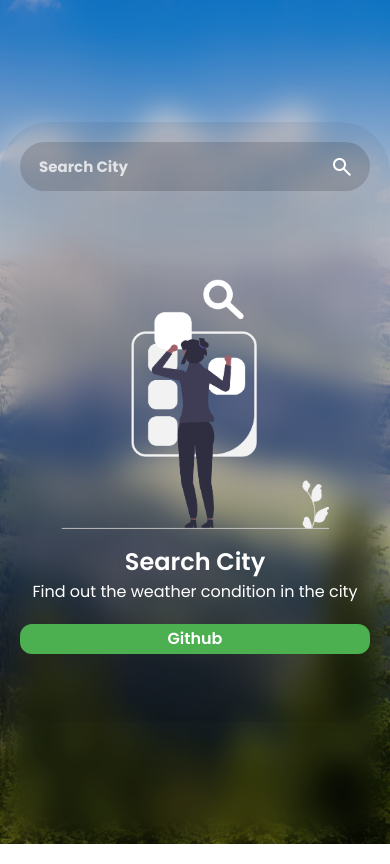
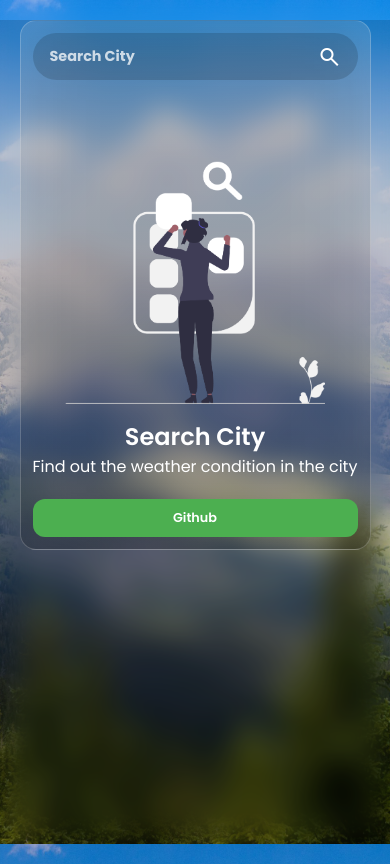
Before and after one commit to DenysHandziichuk/Weather-App, a website: page index.html in a window 390 px wide. Drawn offline with nearby package versions, Linux system fonts and the light colour scheme.

Commit message:
Add responsive design

```diff
--- a/style.css
+++ b/style.css
@@ -14,12 +14,13 @@ body {
     width: 100%;
     height: 100dvh;
     background-size: cover;
-    z-index: 1;
     background-position: center;
     display: flex;
     align-items: center;
     justify-content: center;
     backdrop-filter: blur(15px);
+    overflow: hidden;
+    z-index: 1;
 }
 
 body::before {
@@ -27,7 +28,7 @@ body::before {
     position: absolute;
     width: 100%;
     height: 100dvh;
-    background: rgb(0, 0, 0, 0.15);
+    background: rgba(0, 0, 0, 0.15);
 }
 
 .input-container {
@@ -35,15 +36,18 @@ body::before {
 }
 
 .main-container {
-    height: 600px;
+    max-width: 90%;
     width: 400px;
+    max-height: 95dvh;
+    height: auto;
     z-index: 1;
-    background: linear-gradient(to top, rgb(0, 0, 0, 0.15), rgb(255, 255, 255, 0,15));
-    border-radius: 50px;
+    background: linear-gradient(to top, rgba(0,0,0,0.15), rgba(255,255,255,0.15));
+    border-radius: 30px;
     padding: 20px;
-    backdrop-filter: blur(70px);
-    border-color: white;
+    backdrop-filter: blur(40px);
+    border: 1px solid rgba(255,255,255,0.2);
     animation: fadeIn 0.5s ease-out;
+    overflow-y: auto;
 }
 
 .regular-txt {
@@ -52,25 +56,24 @@ body::before {
 
 .city-input {
     width: 100%;
-    font-size: 15px;
-    padding: 10px 16px;
+    font-size: 1rem;
+    padding: 12px 18px;
     border-radius: 50px;
     outline: none;
     font-weight: 700;
     border: 3px solid transparent;
-    background-color: rgb(0, 0, 0, 0.15);
-    transition: 0.25 border;
+    background-color: rgba(0, 0, 0, 0.15);
+    transition: 0.25s border;
     padding-right: 45px;
 }
 
 .city-input:focus {
-    border: 3px solid rgb(0, 0, 0, 0.15);
+    border: 3px solid rgba(0, 0, 0, 0.15);
 }
 
 .city-input::placeholder {
-    color: rgb(255,255,255, 0.75);
+    color: rgba(255,255,255, 0.75);
 }
-
 
 .submit-btn {
     position: absolute;
@@ -82,7 +85,6 @@ body::before {
     border: none;
     cursor: pointer;
 }
-
 
 .location-date-container {
     justify-content: space-between;
@@ -122,7 +124,7 @@ body::before {
 }
 
 .weather-summary-info {
-    font-size: 30px;
+    font-size: 1.8rem;
     text-align: end;
 }
 
@@ -145,9 +147,10 @@ body::before {
     max-width: 100%;
     z-index: 2;
     position: relative;
-    scrollbar-width: thin; /* Firefox support */
+    scrollbar-width: thin;
     scrollbar-color: rgba(0, 0, 0, 0.15) rgba(0, 0, 0, 0.1);
 }
+
 
 .forecast-items-container::-webkit-scrollbar {
     height: 8px;
@@ -162,7 +165,6 @@ body::before {
     background: rgba(0, 0, 0, 0.15);
     border-radius: 99px;
 }
-
 
 .forecast-item {
     min-width: 70px;
@@ -187,11 +189,9 @@ body::before {
     display: block;
 }
 
-
-
 .section-message img {
-    height: 250px;
-    width: fit-content;
+    max-width: 80%;
+    height: auto;
 }
 
 .section-message {
@@ -203,20 +203,19 @@ body::before {
     margin-top: 25%;
 }
 
-
 .github-button {
     text-decoration: none;
     gap: 6px;
-    padding: 15px 15px;
+    padding: 15px;
     border-radius: 12px;
     background-color: #4CAF50;
     color: #FFFFFF;
     display: flex;
     align-items: center;
     width: 100%;
-    height: 10px;
     margin-top: 20px;
     justify-content: center;
+    font-size: 0.9rem;
     transition: background-color 0.3s ease;
 }
 
@@ -229,3 +228,84 @@ body::before {
     from { opacity: 0; transform: translateY(100px); }
     to { opacity: 1; transform: translateY(0px); }
 }
+
+@media (max-width: 768px) {
+    .main-container {
+        width: 90%;
+        padding: 15px;
+        border-radius: 20px;
+    }
+
+    .weather-summary-info {
+        font-size: 1.5rem;
+    }
+
+    .city-input {
+        font-size: 0.95rem;
+    }
+
+    .forecast-items-container {
+        flex-wrap: wrap;
+        justify-content: space-between;
+        overflow-x: hidden;
+    }
+
+    .forecast-item {
+        flex: 1;
+        min-width: 65px;
+        max-width: 100px;
+        padding: 8px;
+    }
+}
+
+@media (max-width: 480px) {
+    body {
+        align-items: flex-start;
+        padding-top: 20px;
+    }
+
+    .main-container {
+        width: 95%;
+        border-radius: 16px;
+        padding: 12px;
+    }
+
+    .location-date-container {
+        flex-direction: column;
+        gap: 5px;
+        text-align: center;
+    }
+
+    .weather-summary-container {
+        flex-direction: column;
+        gap: 12px;
+        text-align: center;
+    }
+
+    .weather-summary-info {
+        font-size: 1.3rem;
+        text-align: center;
+    }
+
+    .city-input {
+        font-size: 0.9rem;
+        padding: 10px 14px;
+    }
+
+.forecast-items-container {
+    flex-wrap: wrap;
+    justify-content: space-between;
+    overflow-x: hidden;
+}
+
+.forecast-item {
+    flex: 1;
+    min-width: 65px;
+    max-width: 100px;
+}
+
+    .github-button {
+        font-size: 0.8rem;
+        padding: 10px;
+    }
+}
```
